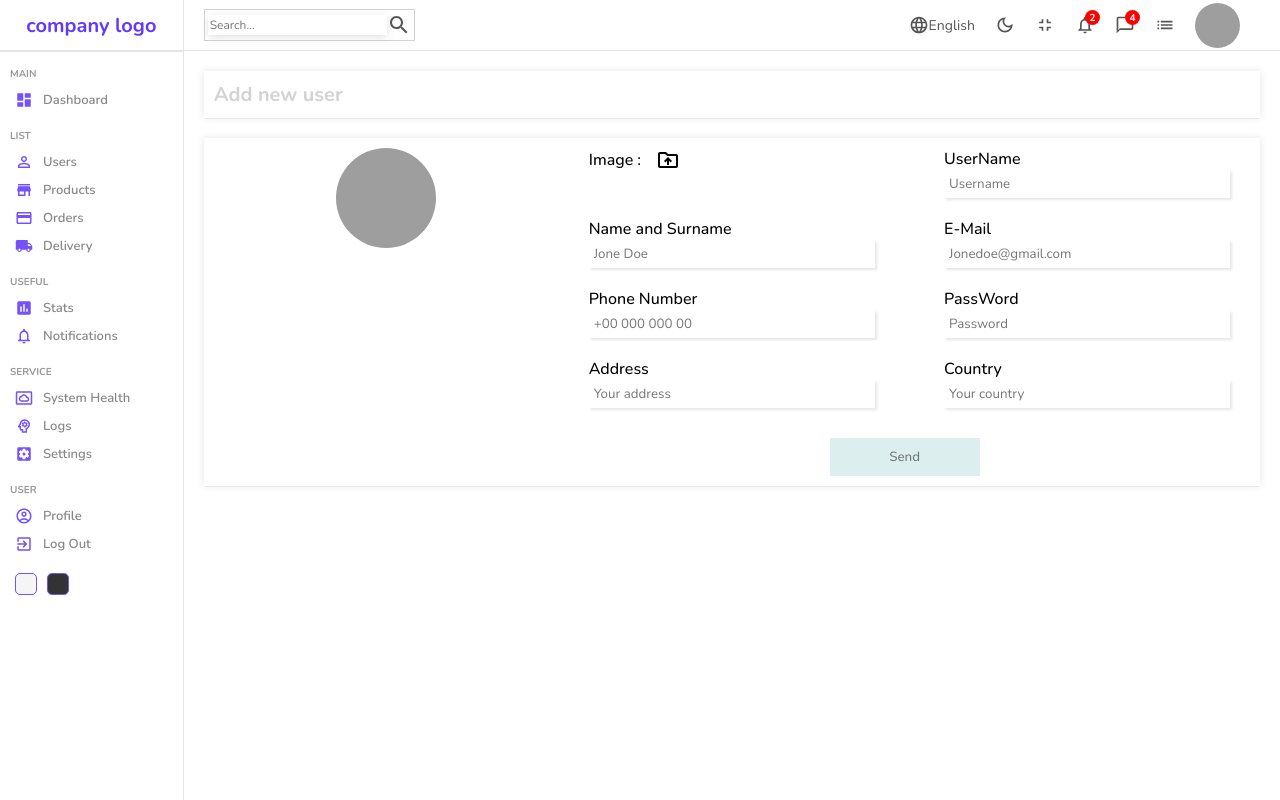
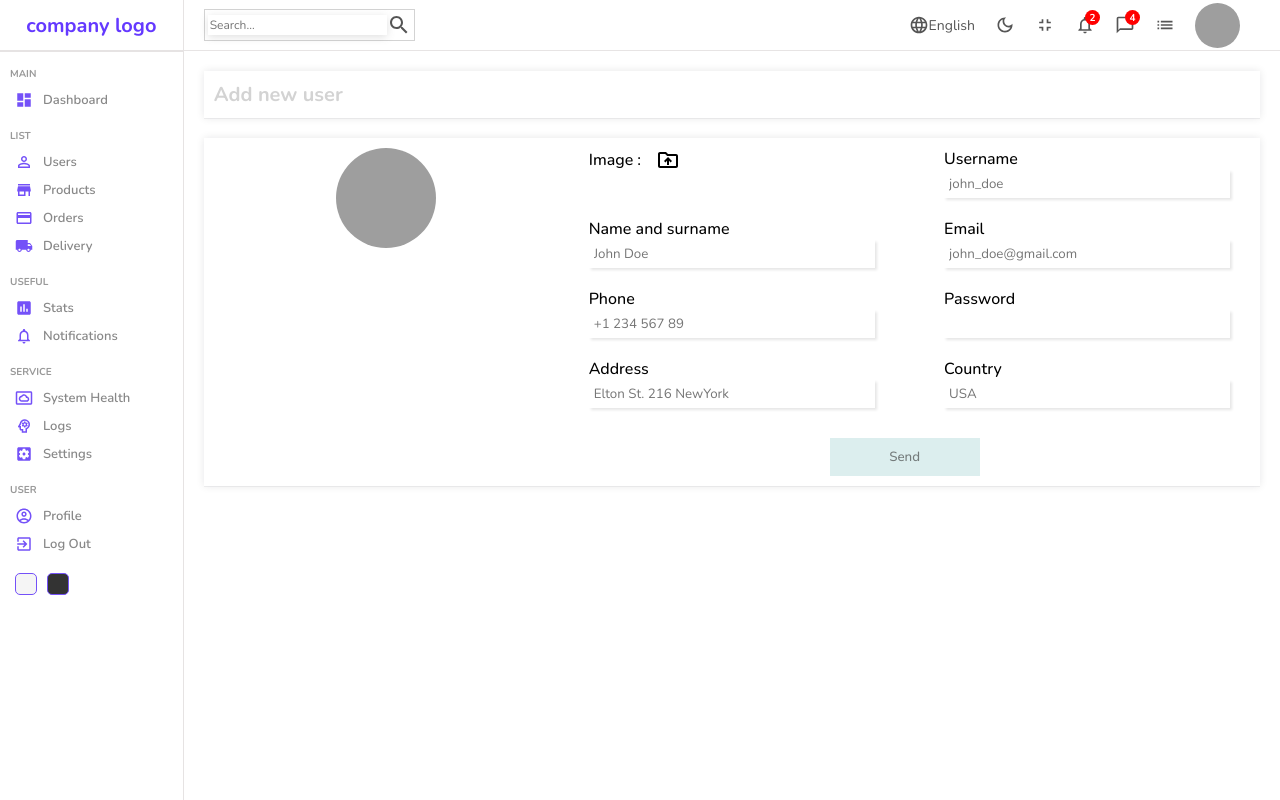
Before and after one commit to Fedi-jou/Admin_dashboard_reactjs, a React (Create React App) app: page /users/new in a window 1280 px wide. Built offline with nearby package versions, Linux system fonts and the light colour scheme; grey boxes are pictures that could not be loaded.

Commit message:
dynamic form and image add

```diff
--- a/src/pages/new/new.jsx
+++ b/src/pages/new/new.jsx
@@ -1,56 +1,36 @@
-import React from 'react'
+import React , {useState} from 'react'
 import "./new.scss"
 import Sidebar from '../../components/sidebar/Sidebar';
 import Navbar from '../../components/navbar/Navbar';
 import DriveFolderUploadOutlinedIcon from "@mui/icons-material/DriveFolderUploadOutlined";
 
-export const New = () => {
+export const New = ({inputs , title}) => {
+  const [file , setFile] = useState("");
     return (
       <div className='new'>
         <Sidebar/>
         <div className="newContainer">
           <Navbar/>
           <div className="top">
-          <h1>Add new user</h1>
+            <h1>Add new {title}</h1>
           </div>
           <div className="bottom">
             <div className="left">
-            <img src="https://st3.depositphotos.com/23594922/31822/v/600/depositphotos_318221368-stock-illustration-missing-picture-page-for-website.jpg" alt="new_item" />
+              <img src={file ? URL.createObjectURL(file) : "https://webcolours.ca/wp-content/uploads/2020/10/webcolours-unknown.png"} alt="new_item" />
             </div>
             <div className="right">
               <form>
               <div className="formInput">
                   <label htmlFor="chosefile" >Image : <DriveFolderUploadOutlinedIcon className='icon'/></label>
-                <input type="file" id="chosefile" style={{display:"none"}}/>
+                  <input type="file" id="chosefile" style={{display:"none"}} onChange={(e)=>{setFile(e.target.files[0])}}/>
                 </div>
-              <div className="formInput">
-                <label >UserName</label>
-                <input type="text" placeholder='Username' />
+               {inputs.map((input)=> {
+                 return (
+                <div className='formInput' key={input.id}>
+                <label>{input.label}</label>
+                <input type={input.type} placeholder={input.placeholder}/>
                 </div>
-              <div className="formInput">
-                <label >Name and Surname</label>
-                <input type="text" placeholder='Jone Doe' />
-              </div>
-              <div className="formInput">
-                <label >E-Mail</label>
-                <input type="email" placeholder='Jonedoe@gmail.com' />
-              </div>
-              <div className="formInput">
-                <label >Phone Number</label>
-                <input type="text" placeholder='+00 000 000 00' />
-              </div>
-              <div className="formInput">
-                <label >PassWord</label>
-                <input type="password" placeholder='Password' />
-              </div>
-              <div className="formInput">
-                <label >Address</label>
-                <input type="text" placeholder='Your address' />
-              </div>
-              <div className="formInput">
-                <label >Country</label>
-                <input type="text" placeholder='Your country' />
-              </div>
+               )})}
                 <button>Send</button>
               </form>
             </div>
```
Lines whose indentation alone changed are shown as unchanged.
